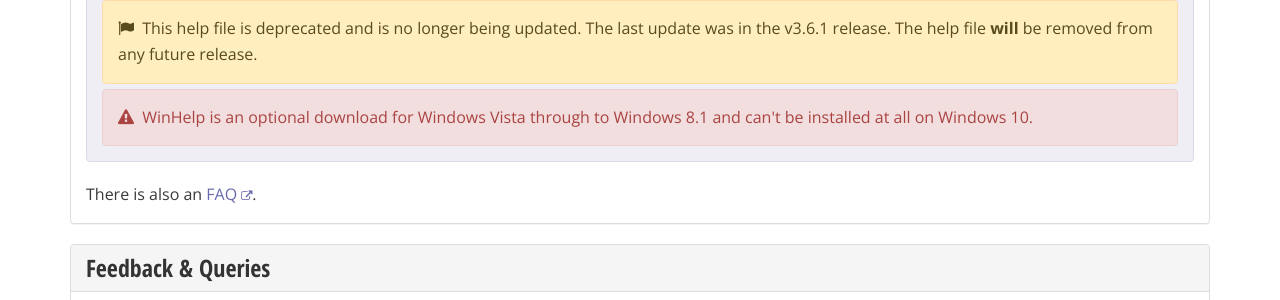
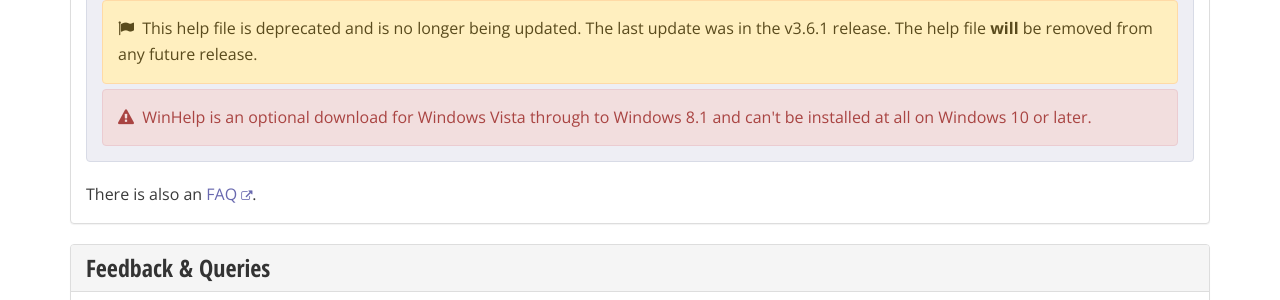
Before and after one commit to delphidabbler/delphidabbler.github.io, a Jekyll site: the page built from _software/aboutbox.html, in a window 1280 px wide and 900 px high, scrolled down 2164 px. Shown: the part 154-454 px from the top of the window. Built offline with Jekyll 4.4.1, drawn with Linux system fonts in a browser that asks for light colours.

Commit message:
Update WinHelp OS support info
Noted that WinHelp can't be used with Windows 10 *and later*

```diff
--- a/_software/aboutbox.html
+++ b/_software/aboutbox.html
@@ -180,7 +180,7 @@
         This help file is deprecated and is no longer being updated. The last update was in the v3.6.1 release. The help file <strong>will</strong> be removed from any future release.
       </p>
 			<p class="alert alert-danger glyph">
-				WinHelp is an optional download for Windows Vista through to Windows 8.1 and can't be installed at all on Windows 10.
+				WinHelp is an optional download for Windows Vista through to Windows 8.1 and can't be installed at all on Windows 10 or later.
 			</p>
     </div>
     <p>
--- a/_software/dropfiles.html
+++ b/_software/dropfiles.html
@@ -265,7 +265,7 @@
         This help file is deprecated and is no longer being updated. The last update was in the v5.0.3 release. The help file <strong>will</strong> be removed from any future release.
       </p>
 			<p class="alert alert-danger glyph">
-				WinHelp is an optional download for Windows Vista through to Windows 8.1 and can't be installed at all on Windows 10.
+				WinHelp is an optional download for Windows Vista through to Windows 8.1 and can't be installed at all on Windows 10 and later.
 			</p>
     </div>
     <p>
--- a/_software/shellfolders.html
+++ b/_software/shellfolders.html
@@ -217,7 +217,7 @@
         This help file is deprecated and is no longer being updated. The last update was in the v2.3.1 release. The help file <strong>will</strong> be removed from any future release.
       </p>
 			<p class="alert alert-danger glyph">
-				WinHelp is an optional download for Windows Vista through to Windows 8.1 and can't be installed at all on Windows 10.
+				WinHelp is an optional download for Windows Vista through to Windows 8.1 and can't be installed at all on Windows 10 and later.
 			</p>
     </div>
   </div>
--- a/_software/verinfo.html
+++ b/_software/verinfo.html
@@ -182,7 +182,7 @@
         This help file is deprecated and is no longer being updated. It <strong>will</strong> be removed from any future release.
       </p>
 			<p class="alert alert-danger glyph">
-				WinHelp is an optional download for Windows Vista through to Windows 8.1 and can't be installed at all on Windows 10.
+				WinHelp is an optional download for Windows Vista through to Windows 8.1 and can't be installed at all on Windows 10 and later.
 			</p>
     </div>
   </div>
--- a/_software/wdwstate.html
+++ b/_software/wdwstate.html
@@ -232,7 +232,7 @@
         This help file is deprecated and is no longer being updated. The last update was in the v5.4.1 release. The help file <strong>will</strong> be removed from any future release.
       </p>
 			<p class="alert alert-danger glyph">
-				WinHelp is an optional download for Windows Vista through to Windows 8.1 and can't be installed at all on Windows 10.
+				WinHelp is an optional download for Windows Vista through to Windows 8.1 and can't be installed at all on Windows 10 and later.
 			</p>
     </div>
     <p>
```
